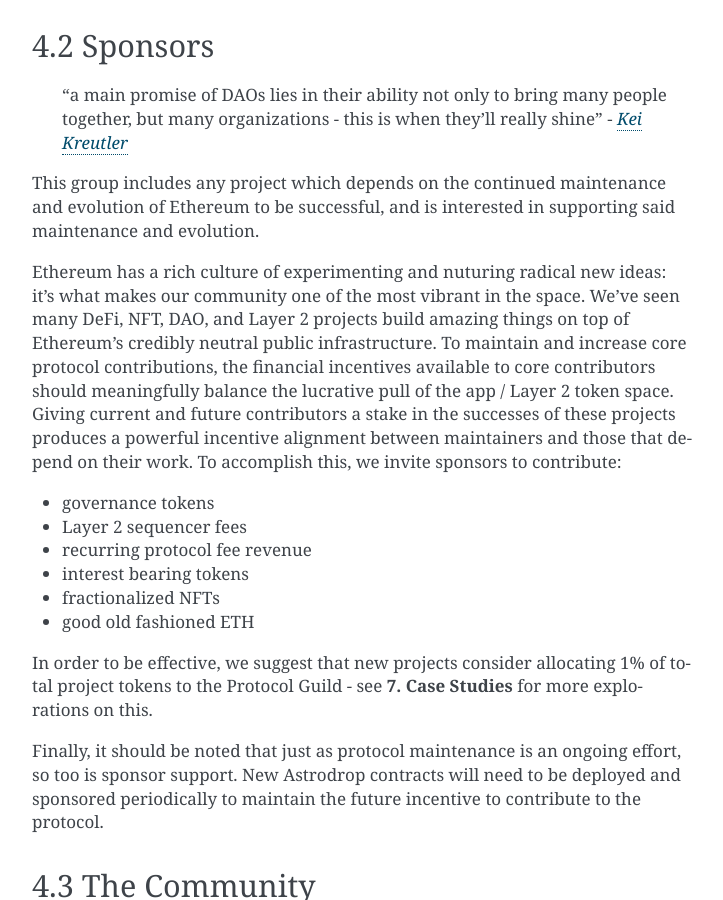
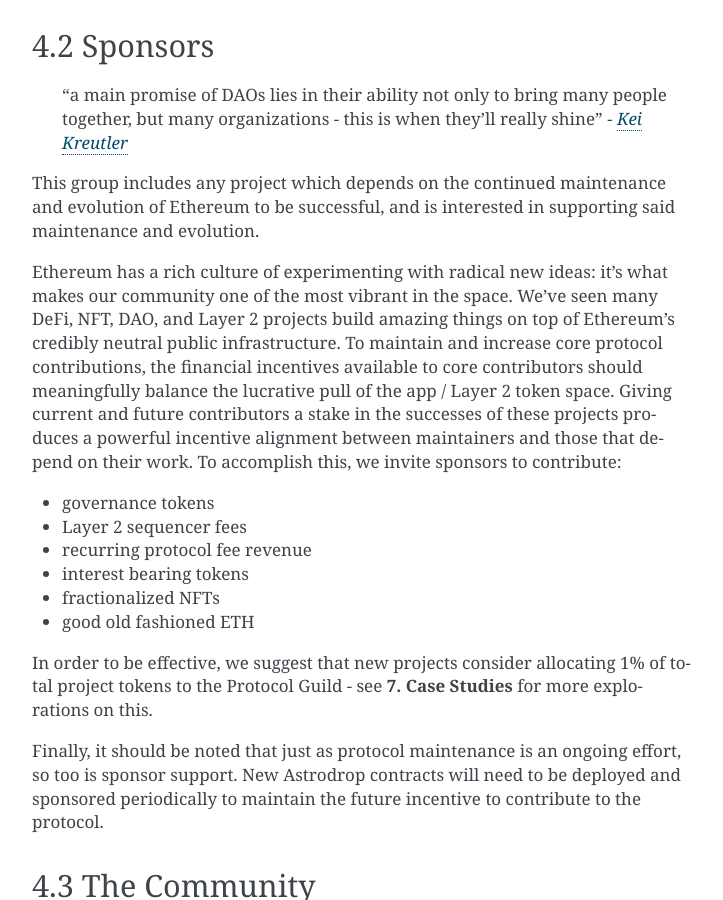
Before and after one commit to protocolguild/documentation, a Sphinx documentation site: the page built from docs/4-roles-expectations.md, in a window 1280 px wide and 900 px high, scrolled down 3003 px. Shown: the whole window, without its empty margins (388-1111 px from the left). Built offline with Sphinx 7.4.7, drawn with Linux system fonts in a browser that asks for light colours.

Commit message:
Update 4-roles-expectations.md

```diff
--- a/docs/4-roles-expectations.md
+++ b/docs/4-roles-expectations.md
@@ -67,7 +67,7 @@
 
 This group includes any project which depends on the continued maintenance and evolution of Ethereum to be successful, and is interested in supporting said maintenance and evolution.
 
-Ethereum has a rich culture of experimenting and nuturing radical new ideas: it's what makes our community one of the most vibrant in the space. We've seen many DeFi, NFT, DAO, and Layer 2 projects build amazing things on top of Ethereum's credibly neutral public infrastructure. To maintain and increase core protocol contributions, the financial incentives available to core contributors should meaningfully balance the lucrative pull of the app / Layer 2 token space. Giving current and future contributors a stake in the successes of these projects produces a powerful incentive alignment between maintainers and those that depend on their work. To accomplish this, we invite sponsors to contribute:
+Ethereum has a rich culture of experimenting with radical new ideas: it's what makes our community one of the most vibrant in the space. We've seen many DeFi, NFT, DAO, and Layer 2 projects build amazing things on top of Ethereum's credibly neutral public infrastructure. To maintain and increase core protocol contributions, the financial incentives available to core contributors should meaningfully balance the lucrative pull of the app / Layer 2 token space. Giving current and future contributors a stake in the successes of these projects produces a powerful incentive alignment between maintainers and those that depend on their work. To accomplish this, we invite sponsors to contribute:
 -  governance tokens
 -  Layer 2 sequencer fees
 -  recurring protocol fee revenue
```
